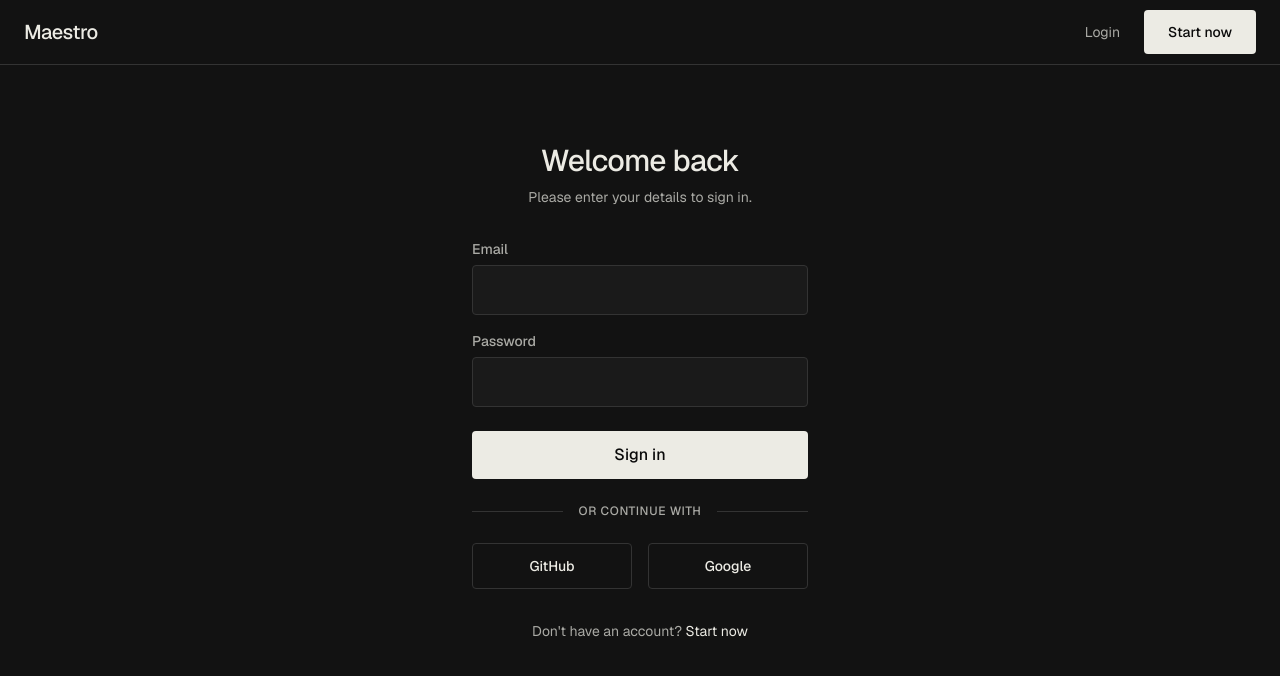
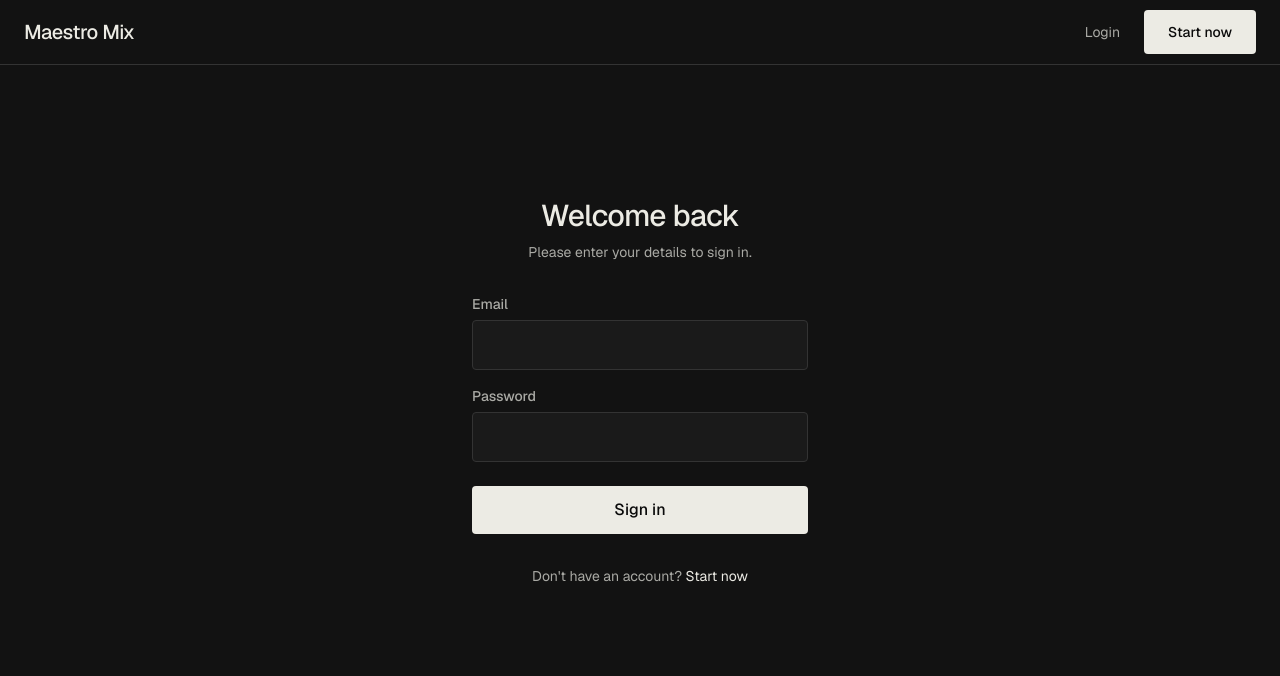
Before and after one commit to synbyte/maestro, a Next.js app: page /auth/login in a window 1280 px wide. Shown: the top 676 px of the page. Built offline with nearby package versions, Linux system fonts and the light colour scheme.

Commit message:
refactor: rebrand application to Maestro Mix, update messaging, and remove OAuth placeholders

```diff
--- a/app/(main)/profile/[id]/page.tsx
+++ b/app/(main)/profile/[id]/page.tsx
@@ -455,7 +455,7 @@ export default function ProfilePage() {
                                                     <UserAvatar userId={p.id} src={p.avatar_url} name={p.display_name} size="md" />
                                                     <div className="flex-1 min-w-0">
                                                         <div className="text-sm font-semibold truncate group-hover:underline">{p.display_name}</div>
-                                                        <div className="text-[11px] text-muted truncate">{p.headline || "Maestro Student"}</div>
+                                                        <div className="text-[11px] text-muted truncate">{p.headline || "Maestro Mix Student"}</div>
                                                     </div>
                                                 </Link>
                                             ))}
@@ -482,7 +482,7 @@ export default function ProfilePage() {
                                                     <UserAvatar userId={p.id} src={p.avatar_url} name={p.display_name} size="md" />
                                                     <div className="flex-1 min-w-0">
                                                         <div className="text-sm font-semibold truncate group-hover:underline">{p.display_name}</div>
-                                                        <div className="text-[11px] text-muted truncate">{p.headline || "Maestro Student"}</div>
+                                                        <div className="text-[11px] text-muted truncate">{p.headline || "Maestro Mix Student"}</div>
                                                     </div>
                                                 </Link>
                                             ))}
--- a/app/auth/login/page.tsx
+++ b/app/auth/login/page.tsx
@@ -89,20 +89,7 @@ export default function LoginPage() {
                     </button>
                 </form>
 
-                <div className="my-6 flex items-center gap-4">
-                    <hr className="flex-1 border-[#333]" />
-                    <span className="text-xs text-muted font-medium uppercase tracking-wider">or continue with</span>
-                    <hr className="flex-1 border-[#333]" />
-                </div>
 
-                <div className="flex gap-4">
-                    <button type="button" onClick={() => alert("GitHub OAuth integration pending Phase 1.5")} className="btn btn-secondary w-full text-sm">
-                        GitHub
-                    </button>
-                    <button type="button" onClick={() => alert("Google OAuth integration pending Phase 1.5")} className="btn btn-secondary w-full text-sm">
-                        Google
-                    </button>
-                </div>
 
                 <div className="mt-8 text-center text-sm text-muted">
                     Don't have an account?{" "}
--- a/app/auth/register/page.tsx
+++ b/app/auth/register/page.tsx
@@ -58,7 +58,7 @@ export default function RegisterPage() {
             <div className="flex flex-1 flex-col mx-auto w-full max-w-sm justify-center px-6 pt-16">
                 <div className="mb-8 text-center mt-[-10vh]">
                     <h1 className="text-3xl font-medium tracking-tight mb-2">Create an account</h1>
-                    <p className="text-muted text-sm">Join Maestro to build your career with AI.</p>
+                    <p className="text-muted text-sm">Join Maestro Mix to connect with your peers.</p>
                 </div>
 
                 <form onSubmit={handleSubmit} className="space-y-4">
@@ -108,20 +108,7 @@ export default function RegisterPage() {
                     </button>
                 </form>
 
-                <div className="my-6 flex items-center gap-4">
-                    <hr className="flex-1 border-[#333]" />
-                    <span className="text-xs text-muted font-medium uppercase tracking-wider">or sign up with</span>
-                    <hr className="flex-1 border-[#333]" />
-                </div>
 
-                <div className="flex gap-4">
-                    <button type="button" onClick={() => alert("GitHub OAuth integration pending Phase 1.5")} className="btn btn-secondary w-full text-sm">
-                        GitHub
-                    </button>
-                    <button type="button" onClick={() => alert("Google OAuth integration pending Phase 1.5")} className="btn btn-secondary w-full text-sm">
-                        Google
-                    </button>
-                </div>
 
                 <div className="mt-8 text-center text-sm text-muted">
                     Already have an account?{" "}
--- a/app/layout.tsx
+++ b/app/layout.tsx
@@ -13,8 +13,8 @@ const geistMono = Geist_Mono({
 });
 
 export const metadata: Metadata = {
-  title: "Maestro | AI-first higher education",
-  description: "The most effective way to build your career—with AI.",
+  title: "Maestro Mix | The Social Hub for Students",
+  description: "Connect with peers, study together, and build community.",
 };
 
 export default function RootLayout({
--- a/app/page.tsx
+++ b/app/page.tsx
@@ -8,11 +8,11 @@ export default function Home() {
       <div className="flex flex-1 flex-col items-center justify-center px-6 pt-16">
         <div className="max-w-3xl text-center space-y-8 mt-[-10vh]">
           <h1 className="text-5xl md:text-7xl font-medium tracking-tight">
-            AI-first higher education
+            Connect. Study. <br />
+            Learn & Grow Together.
           </h1>
           <p className="text-xl md:text-2xl text-muted max-w-2xl mx-auto leading-relaxed">
-            Maestro is the most effective way to build your career—with AI.
-          </p>
+            Don't study in a silo. Sync up with peers on the same lessons, troubleshoot challenges together, and showcase your latest projects in a community built for your success.</p>
           <div className="pt-8">
             <Link href="/auth/register" className="btn btn-primary text-lg px-8 py-4">
               Start now
--- a/components/header.tsx
+++ b/components/header.tsx
@@ -5,7 +5,7 @@ export default function Header() {
         <header className="fixed top-0 w-full z-50 bg-background border-b border-border">
             <div className="max-w-7xl mx-auto px-6 h-16 flex items-center justify-between">
                 <Link href="/" className="text-xl font-medium tracking-tight">
-                    Maestro
+                    Maestro Mix
                 </Link>
                 <div className="flex items-center gap-6 text-sm">
                     <Link href="/auth/login" className="text-muted hover:text-foreground transition-colors">
--- a/components/sidebar.tsx
+++ b/components/sidebar.tsx
@@ -85,7 +85,7 @@ export default function Sidebar() {
         <>
             <div className="p-6">
                 <Link href="/dashboard" className="text-xl font-medium tracking-tight mb-10 block" onClick={() => setMobileMenuOpen(false)}>
-                    Maestro
+                    Maestro Mix
                 </Link>
                 <nav className="space-y-2">
                     <Link
@@ -161,7 +161,7 @@ export default function Sidebar() {
             {/* Mobile Header & Hamburger */}
             <div className="md:hidden flex items-center justify-between p-4 border-b border-[#333] bg-[#121212] sticky top-0 z-40">
                 <Link href="/dashboard" className="text-lg font-medium tracking-tight">
-                    Maestro
+                    Maestro Mix
                 </Link>
                 <button onClick={() => setMobileMenuOpen(!mobileMenuOpen)} className="p-2 text-[#ecebe4]">
                     <svg className="w-6 h-6" fill="none" stroke="currentColor" viewBox="0 0 24 24">
--- a/components/user-tooltip.tsx
+++ b/components/user-tooltip.tsx
@@ -99,7 +99,7 @@ export function UserTooltip({ userId, children }: UserTooltipProps) {
 
                                 <div className="mb-3">
                                     <div className="text-sm font-semibold text-foreground truncate">{profile.display_name}</div>
-                                    <div className="text-[11px] text-muted truncate">{profile.headline || "Maestro Student"}</div>
+                                    <div className="text-[11px] text-muted truncate">{profile.headline || "Maestro Mix Student"}</div>
                                 </div>
 
                                 <div className="grid grid-cols-2 gap-2 mb-3">
```
